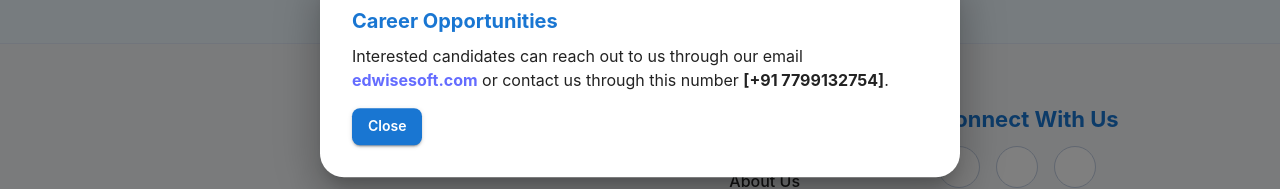
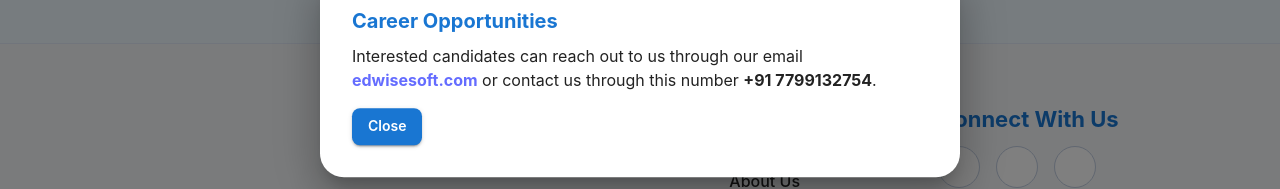
Before and after one commit to venuedwise/Edwisesoft, a React (Vite) app: page / in a window 1280 px wide. Both pictures are taken after a click on the link "Careers". Shown: the part 5718-5907 px from the top of the page. Built offline with nearby package versions, Linux system fonts and the light colour scheme; some icons are missing.

Commit message:
removed the square brackets

```diff
--- a/components/Footer.tsx
+++ b/components/Footer.tsx
@@ -63,7 +63,7 @@
             Career Opportunities
           </Typography>
           <Typography id="career-modal-description" sx={{ mb: 2 }}>
-            Interested candidates can reach out to us through our email <a href="mailto:edwisesoft.com"><b>edwisesoft.com</b></a> or contact us through this number <b>[+91 7799132754]</b>.
+            Interested candidates can reach out to us through our email <a href="mailto:edwisesoft.com"><b>edwisesoft.com</b></a> or contact us through this number <b>+91 7799132754</b>.
           </Typography>
           <Button variant="contained" color="primary" onClick={() => setCareerOpen(false)}>
             Close
```
